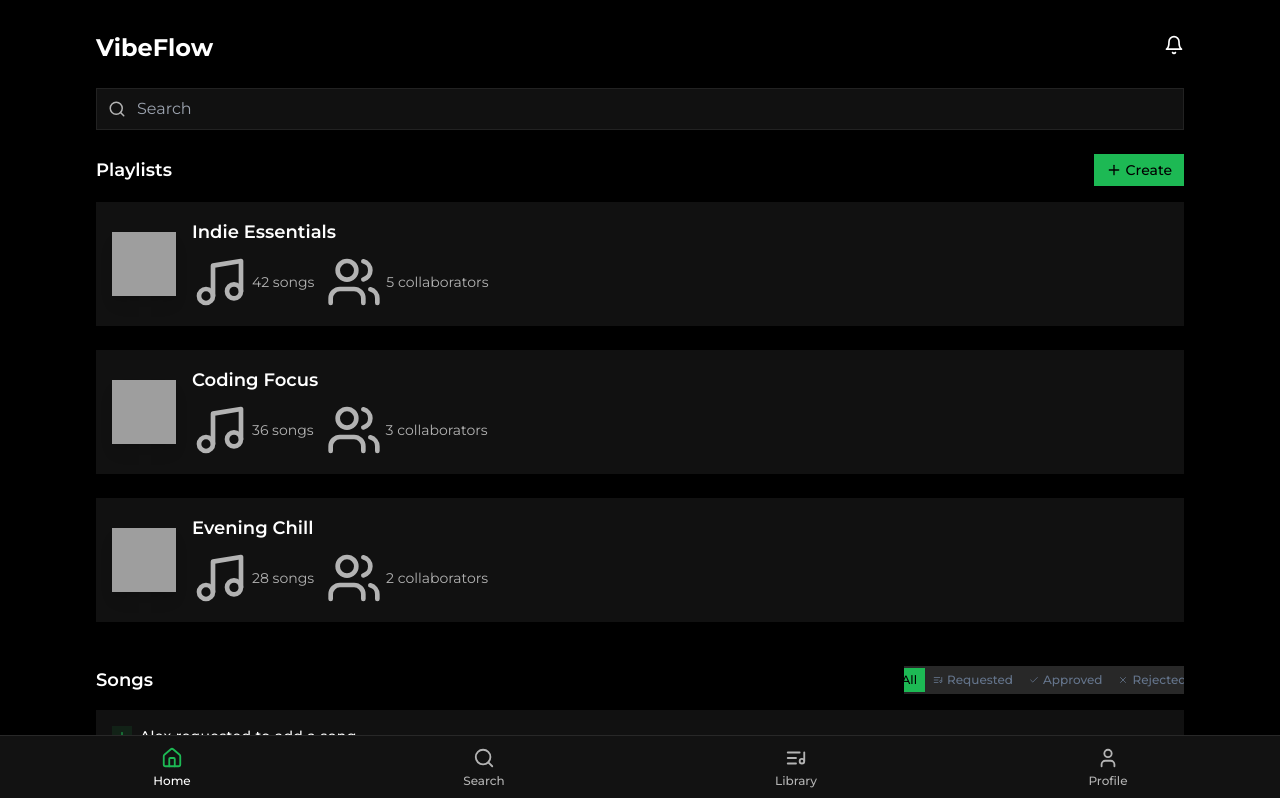
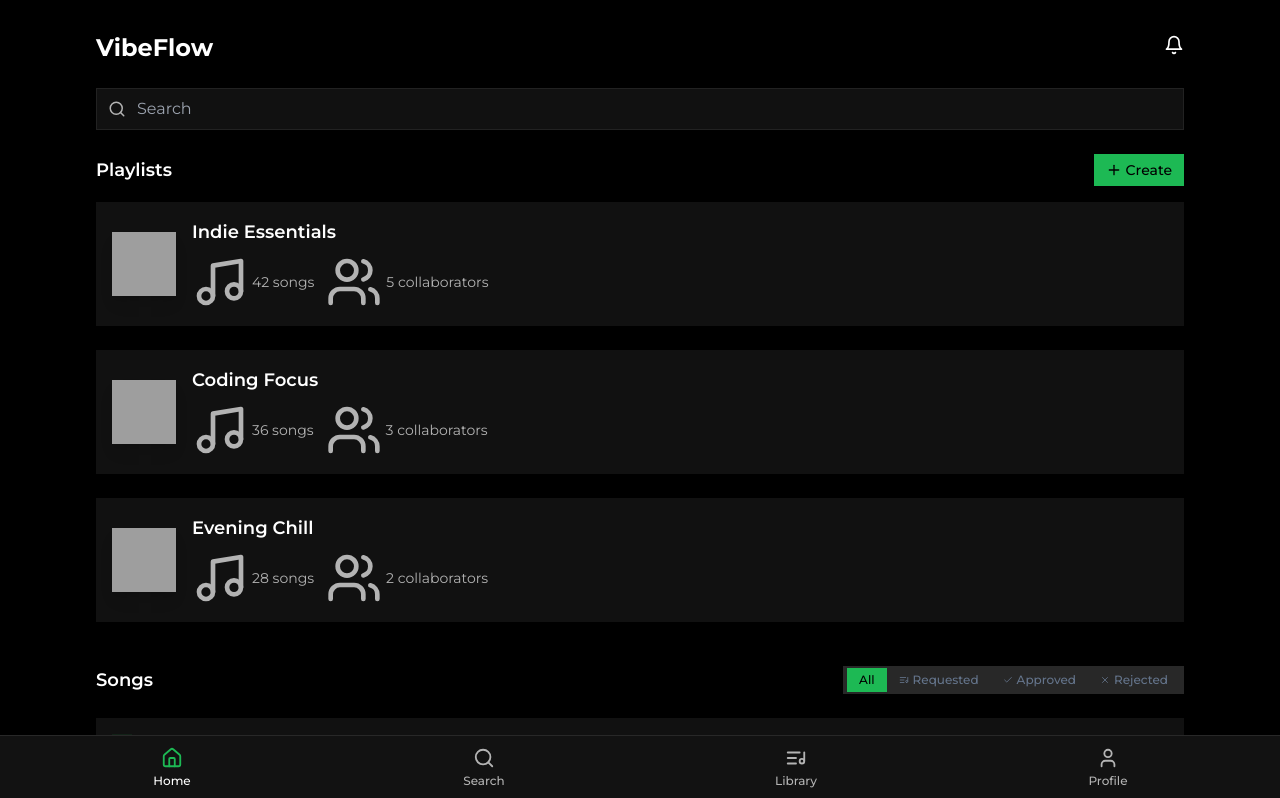
Before and after one commit to junaiddodhia/vibeflow, a React (Vite) app: page / in a window 1280 px wide. Shown: the top 798 px of the page. Built offline with nearby package versions, Linux system fonts and the light colour scheme; grey boxes are pictures that could not be loaded.

Commit message:
Update styling and layout

```diff
--- a/src/pages/Home.tsx
+++ b/src/pages/Home.tsx
@@ -106,27 +106,29 @@ const Home: React.FC = () => {
         </div>
 
         <div className="mb-20">
-          <div className="flex flex-col sm:flex-row sm:items-center sm:justify-between mb-4 gap-2">
-            <h2 className="text-lg font-semibold text-white">Songs</h2>
+          <div className="flex items-center justify-between mb-6 gap-4">
+            <h2 className="text-lg font-semibold text-white shrink-0">Songs</h2>
+            <div className="overflow-x-auto no-scrollbar">
               <Tabs value={activeTab} onValueChange={(value) => setActiveTab(value as 'all' | 'requested' | 'approved' | 'rejected')} className="w-auto">
-              <TabsList className="bg-[#282828] h-7 overflow-x-auto flex-nowrap max-w-[280px]">
-                <TabsTrigger value="all" className="text-xs h-6 px-2 data-[state=active]:bg-[#1DB954] data-[state=active]:text-black whitespace-nowrap">
+                <TabsList className="bg-[#282828] h-7 flex-nowrap">
+                  <TabsTrigger value="all" className="text-xs h-6 px-3 data-[state=active]:bg-[#1DB954] data-[state=active]:text-black whitespace-nowrap">
                     All
                   </TabsTrigger>
-                <TabsTrigger value="requested" className="text-xs h-6 px-2 data-[state=active]:bg-[#1DB954] data-[state=active]:text-black flex items-center gap-1 whitespace-nowrap">
+                  <TabsTrigger value="requested" className="text-xs h-6 px-3 data-[state=active]:bg-[#1DB954] data-[state=active]:text-black flex items-center gap-1 whitespace-nowrap">
                     <ListMusic size={10} />
                     <span>Requested</span>
                   </TabsTrigger>
-                <TabsTrigger value="approved" className="text-xs h-6 px-2 data-[state=active]:bg-[#1DB954] data-[state=active]:text-black flex items-center gap-1 whitespace-nowrap">
+                  <TabsTrigger value="approved" className="text-xs h-6 px-3 data-[state=active]:bg-[#1DB954] data-[state=active]:text-black flex items-center gap-1 whitespace-nowrap">
                     <Check size={10} />
                     <span>Approved</span>
                   </TabsTrigger>
-                <TabsTrigger value="rejected" className="text-xs h-6 px-2 data-[state=active]:bg-[#1DB954] data-[state=active]:text-black flex items-center gap-1 whitespace-nowrap">
+                  <TabsTrigger value="rejected" className="text-xs h-6 px-3 data-[state=active]:bg-[#1DB954] data-[state=active]:text-black flex items-center gap-1 whitespace-nowrap">
                     <X size={10} />
                     <span>Rejected</span>
                   </TabsTrigger>
                 </TabsList>
               </Tabs>
+            </div>
           </div>
 
           <div className="space-y-3">
```
Lines whose indentation alone changed are shown as unchanged.
